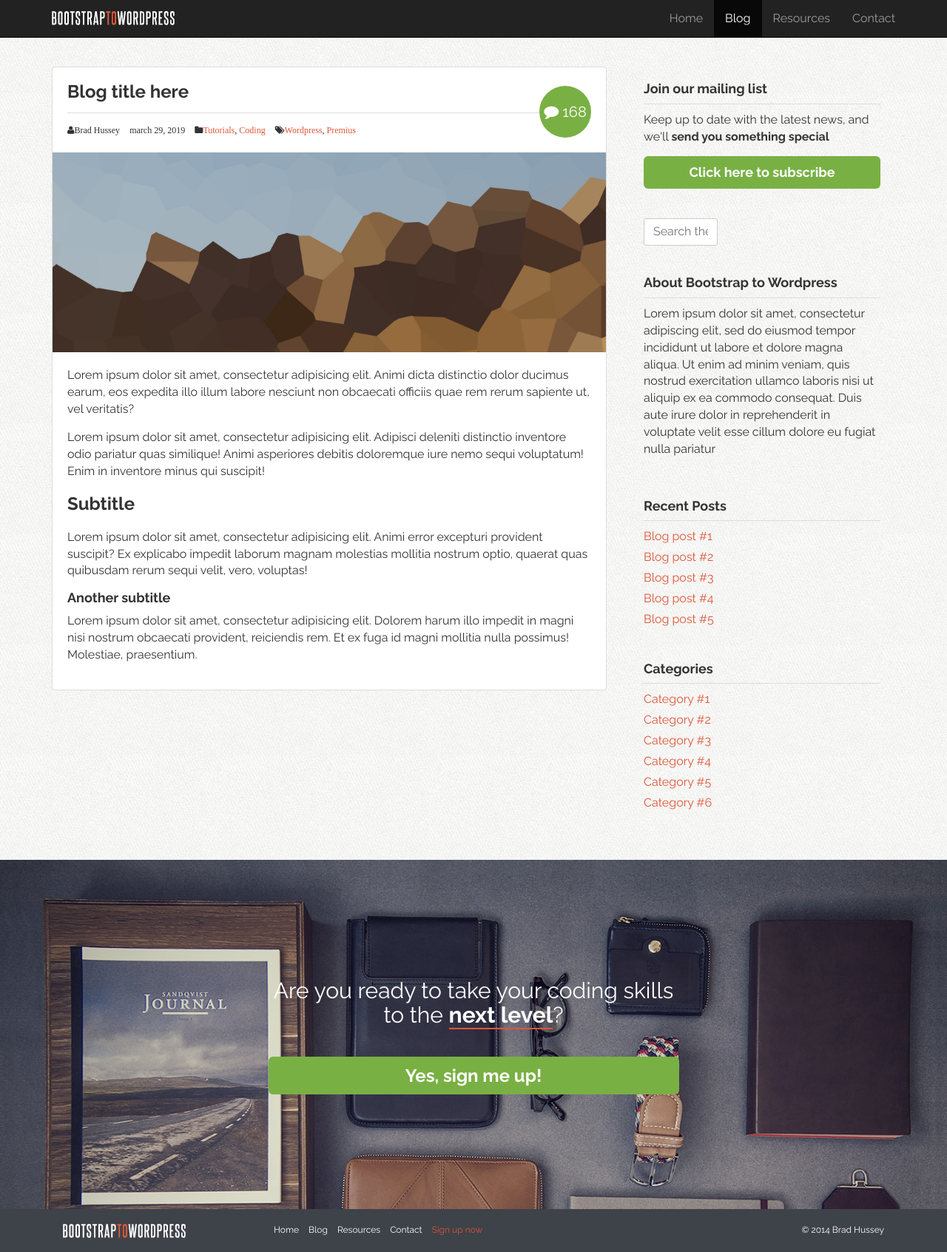
After one commit to Z-Jonesy/B2W, a PHP site: page /blogpost.html in a window 1280 px wide. The commit adds this page. Shown: the whole page at 74% size. Run offline with PHP 8.4, Linux system fonts and the light colour scheme.

Commit message:
code and style blogpost

```diff
--- a/assets/css/custom.css
+++ b/assets/css/custom.css
@@ -383,7 +383,8 @@ footer li.signup-link a:hover{
   border-radius: 4px;
 }
 .post header,
-.post .post-excerpt {
+.post .post-excerpt,
+.post .post-body {
   padding: 20px;
 }
 .post header h1,
--- /dev/null
+++ b/blogpost.html
@@ -0,0 +1,233 @@
+<!DOCTYPE html>
+<html>
+
+<head>
+    <meta charset="utf-8" />
+    <meta http-equiv="Content-Type" content="text/html">
+    <title>Blogpost | Bootstrap to Wordpress</title>
+    <meta name="viewport" content="width=device-width, initial-scale=1">
+    <meta name="description" content="">
+    <meta name="author" content="">
+    <link rel="icon" href="assets/img/favicon.ico">
+
+    <!-- BOOTSTRAP CORE CSS -->
+    <link href="assets/css/bootstrap.min.css" rel="stylesheet">
+
+    <!-- FONTAWESOME FONTS -->
+    <link href="assets/css/font-awesome/css/font-awesome.min.css" rel="stylesheet">
+
+    <!-- CUSTOM CSS -->
+    <link href="assets/css/custom.css" rel="stylesheet">
+    <!-- GOOGLE FONTS -->
+    <link href="https://fonts.googleapis.com/css?family=Raleway:400,700&amp;subset=latin-ext" rel="stylesheet">
+
+    <script src="assets/js/main.js"></script>
+    <!-- HTML5 shiv and Respond.js IE8 support of HTML5 elements and media queries -->
+    <!--[if lt IE 9]>
+    <script src="https://oss.maxcdn.com/html5shiv/3.7.2/html5shiv.min.js"></script>
+    <script src="https://oss.maxcdn.com/respond/1.4.2/respond.min.js"></script>
+    <![endif]-->
+</head>
+
+<body class="blog">
+
+<!-- HEADER -->
+<header class="site-header" role="banner">
+    <!-- NAVBAR =========================== -->
+    <div class="navbar-wrapper">
+        <div class="navbar navbar-inverse navbar-fixed-top" role="navigation">
+            <div class="container">
+                <div class="navbar-header">
+                    <button type="button" class="navbar-toggle" data-toggle="collapse" data-target=".navbar-collapse">
+                        <span class="sr-only">Toggle navigation</span>
+                        <span class="icon-bar"></span>
+                        <span class="icon-bar"></span>
+                        <span class="icon-bar"></span>
+                    </button>
+                    <a class="navbar-brand" href="/"><img src="assets/img/logo.png" alt="Bootstrap to Wordpress"></a>
+                </div> <!-- navbar-header -->
+                <div class="navbar-collapse collapse">
+                    <ul class="nav navbar-nav navbar-right">
+                        <li><a href="index.html">Home</a></li>
+                        <li class="active"><a href="blog.html">Blog</a></li>
+                        <li><a href="resources.html">Resources</a></li>
+                        <li><a href="contact.html">Contact</a></li>
+                    </ul> <!-- nav -->
+                </div> <!-- navbar-collapse -->
+            </div> <!-- container -->
+        </div> <!-- navbar -->
+    </div> <!-- navbar-wrapper -->
+
+</header>
+
+
+<!-- MAIN CONTENT -------------------------------------------->
+<div class="container">
+    <div class="row" id="primary">
+        <div id="content" class="col-sm-8">
+            <article class="post">
+                <header>
+                    <h1>Blog title here</h1>
+
+                        <div class="post-details">
+                            <i class="fa fa-user">Brad Hussey</i>
+                            <i class="fa fa-clock_o"><time>march 29, 2019</time></i>
+                            <i class="fa fa-folder"><a href="">Tutorials</a>, <a href="">Coding</a></i>
+                            <i class="fa fa-tags"><a href="">Wordpress</a>, <a href="">Premius</a></i>
+                            <div class="post-comments-badge">
+                                <a href=""><span class="fa fa-comment"></span> 168</a>
+                            </div> <!-- post-comments-badge -->
+                        </div><!-- post-details -->
+                </header> <!-- header -->
+                <div class="post-image">
+                    <img src="assets/img/hero-bg.jpg" alt="Hero image">
+                </div> <!-- post-image -->
+
+                <div class="post-body">
+                    <p>Lorem ipsum dolor sit amet, consectetur adipisicing elit. Animi dicta distinctio dolor ducimus earum, eos expedita illo illum labore nesciunt non obcaecati officiis quae rem rerum sapiente ut, vel veritatis?</p>
+                    <p>Lorem ipsum dolor sit amet, consectetur adipisicing elit. Adipisci deleniti distinctio inventore odio pariatur quas similique! Animi asperiores debitis doloremque iure nemo sequi voluptatum! Enim in inventore minus qui suscipit!</p>
+                    <h3>Subtitle</h3>
+                    <p>Lorem ipsum dolor sit amet, consectetur adipisicing elit. Animi error excepturi provident suscipit? Ex explicabo impedit laborum magnam molestias mollitia nostrum optio, quaerat quas quibusdam rerum sequi velit, vero, voluptas!</p>
+                    <h4>Another subtitle</h4>
+                    <p>Lorem ipsum dolor sit amet, consectetur adipisicing elit. Dolorem harum illo impedit in magni nisi nostrum obcaecati provident, reiciendis rem. Et ex fuga id magni mollitia nulla possimus! Molestiae, praesentium.</p>
+                </div>   <!-- post-body -->
+            </article>
+
+        </div> <!-- col -->
+
+
+        <!-- SIDEBAR --------------------------------------------------------------->
+        <aside class="col-sm-4">
+            <div class="widget">
+                <h4>Join our mailing list</h4>
+                <p>Keep up to date with the latest news, and we'll <strong>send you something special</strong></p>
+                <button class="btn btn-success btn-lg btn-block" data-toggle="modal" data-target="#myModal">
+                    Click here to subscribe
+                </button>
+            </div> <!-- widget -->
+            <div class="widget">
+                <form role="form" class="search-form" >
+                    <label for="sidebar-search" class="sr-only"></label>
+                    <input type="text" id="sidebar-search" placeholder="Search the blog...">
+                </form>
+            </div> <!-- widget -->
+            <div class="widget">
+                <h4>About Bootstrap to Wordpress</h4>
+                <p>Lorem ipsum dolor sit amet, consectetur adipiscing elit, sed do eiusmod tempor incididunt ut labore et dolore magna aliqua. Ut enim ad minim veniam, quis nostrud exercitation ullamco laboris nisi ut aliquip ex ea commodo consequat. Duis aute irure dolor in reprehenderit in voluptate velit esse cillum dolore eu fugiat nulla pariatur</p>
+            </div> <!-- widget -->
+            <div class="widget">
+                <h4>Recent Posts</h4>
+                <ul>
+                    <li><a href="">Blog post #1</a></li>
+                    <li><a href="">Blog post #2</a></li>
+                    <li><a href="">Blog post #3</a></li>
+                    <li><a href="">Blog post #4</a></li>
+                    <li><a href="">Blog post #5</a></li>
+                </ul>
+            </div> <!-- widget -->
+            <div class="widget">
+                <h4>Categories</h4>
+                <ul>
+                    <li><a href="">Category #1</a></li>
+                    <li><a href="">Category #2</a></li>
+                    <li><a href="">Category #3</a></li>
+                    <li><a href="">Category #4</a></li>
+                    <li><a href="">Category #5</a></li>
+                    <li><a href="">Category #6</a></li>
+                </ul>
+            </div> <!-- widget -->
+        </aside>
+
+
+    </div>  <!-- row -->
+</div>  <!-- container -->
+
+
+<!-- SIGNUP -->
+<section id="signup" data-type="background" data-speed="4">
+    <div class="container">
+        <div class="row">
+            <div class="col-sm-6 col-sm-offset-3">
+                <h2>Are you ready to take your coding skills to the <strong>next level</strong>?</h2>
+                <p><a href="" class="btn btn-lg btn-block btn-success">Yes, sign me up!</a></p>
+            </div><!-- end col -->
+        </div><!-- row -->
+    </div><!-- container -->
+</section><!-- signup -->
+
+<!-- FOOTER -->
+<footer>
+    <div class="container">
+        <div class="col-sm-3">
+            <p><a href="/"><img src="assets/img/logo.png" alt="Bootstrap to WordPress"></a></p>
+        </div><!-- end col -->
+        <div class="col-sm-6">
+            <nav>
+                <ul class="list-unstyled list-inline">
+                    <li><a href="">Home</a></li>
+                    <li><a href="">Blog</a></li>
+                    <li><a href="">Resources</a></li>
+                    <li><a href="">Contact</a></li>
+                    <li class="signup-link"><a href="">Sign up now</a></li>
+                </ul>
+            </nav>
+        </div><!-- end col -->
+        <div class="col-sm-3">
+            <p class="pull-right">&copy; 2014 Brad Hussey</p>
+        </div><!-- end col -->
+    </div><!-- container -->
+</footer>
+
+<!-- MODAL -->
+<div class="modal fade" id="myModal">
+    <div class="modal-dialog">
+        <div class="modal-content">
+            <div class="modal header">
+                <button type="button" class="close" data-dismiss="modal">
+                    <span aria-hidden="true">&times;</span>
+                    <span class="sr-only">close</span>
+                </button>
+                <h4 class="modal-title" id="myModalLabel"><i class="fa fa-envelope"></i>
+                    Subscribe to our mailing list
+                </h4>
+            </div> <!-- modal header -->
+
+            <div class="modal-body">
+                <p>Simply enter your name and email! As a thank you for joining us, we're going to give you one of
+                    our best-selling courses, <em> for free</em></p>
+                <form class="form-inline" role="form">
+                    <div class="form-group">
+                        <label class="sr-only" for="subscribe-name">Your first name</label>
+                        <input type="text" class="form-control" id="subscribe-name" placeholder="Your first name">
+                    </div> <!-- form group -->
+                    <div class="form-group">
+                        <label class="sr-only" for="subscribe-email">Your email</label>
+                        <input type="text" class="form-control" id="subscribe-email" placeholder="Your email">
+                    </div> <!-- form group -->
+
+                    <input type="submit" class="btn btn-danger" value="subscribe">
+                </form> <!-- form inline -->
+                <hr>
+                <p><small>By providing your email you consent to receiving occasional promotional emails &amp;
+                    newsletters. <br>No sapm, just good stuff. We respect your privacy &amp; you may
+                    unsubscribe at any time</small></p>
+
+            </div> <!-- modal body-->
+
+        </div> <!-- modal content-->
+    </div> <!-- modal dialog -->
+</div> <!-- modal -->
+
+<!-- BOOTSTRAP CORE JAVASCRIPT -->
+<script src="https://ajax.googleapis.com/ajax/libs/jquery/3.3.1/jquery.min.js"></script>
+
+<script src="assets/js/bootstrap.min.js"></script>
+<script src="assets/js/main.js"></script>
+
+<!-- Typekit fonts
+<script src="//use.typekit.net/gla7wnd.js"></script>
+<script>try{Typekit.load();}catch(e){}</script> -->
+
+</body>
+
+</html>
```
